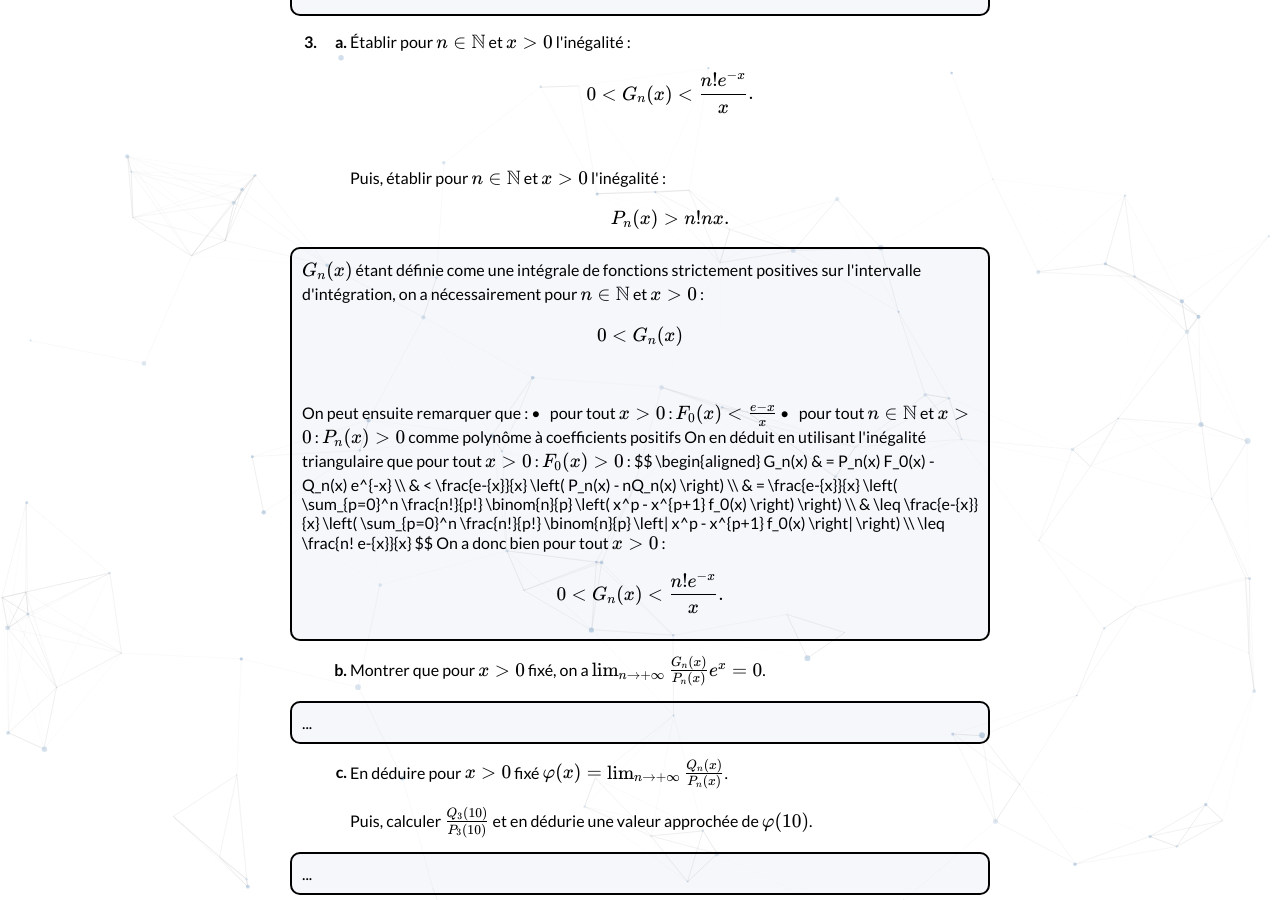
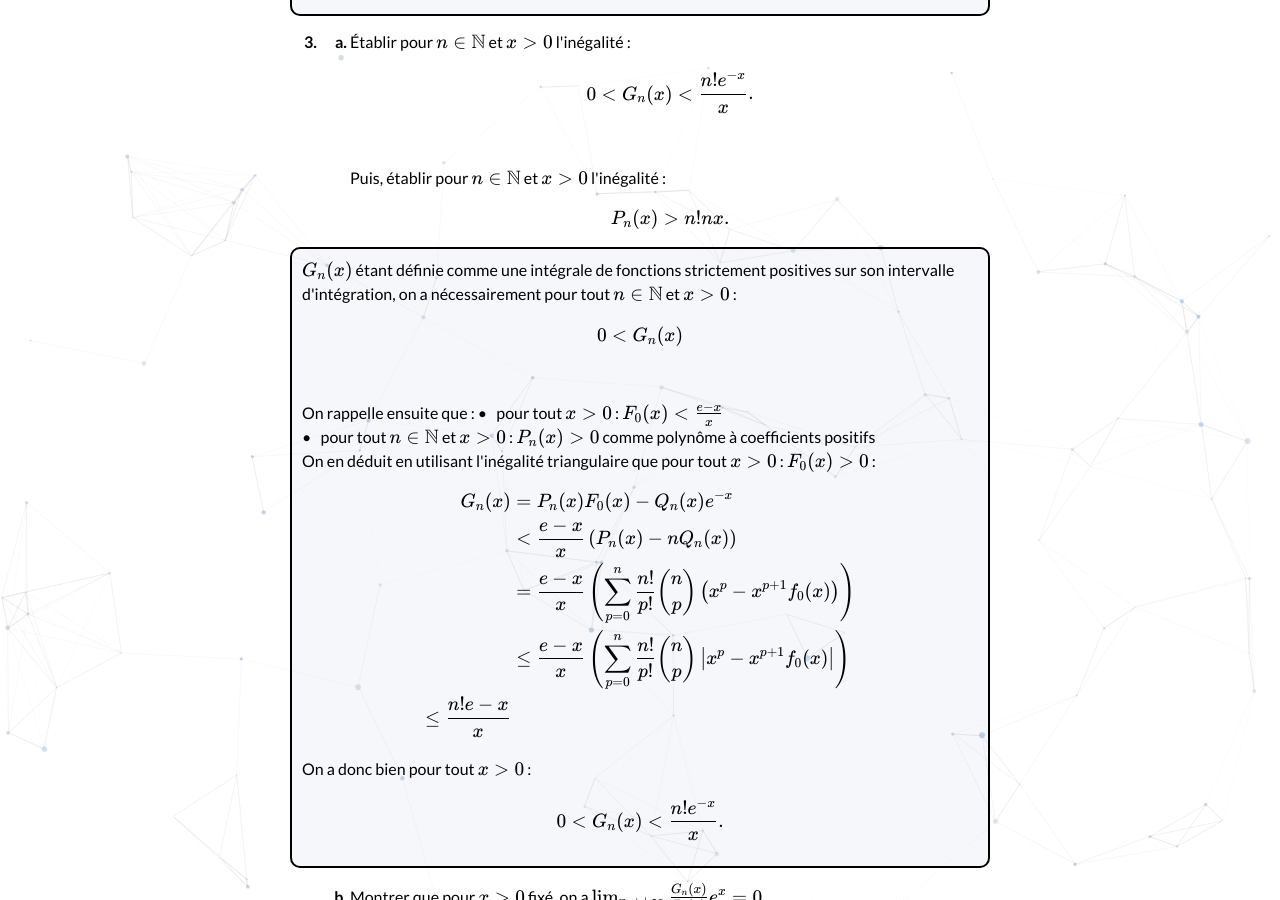
Before and after one commit to bglbrt/bglbrt.github.io, a Jekyll site: the page built from fr/ressources/corrections/administrateur_externe_1993.md, in a window 1280 px wide and 900 px high, scrolled down 10735 px. Built offline with Jekyll 4.4.1, drawn with Linux system fonts in a browser that asks for light colours; nearby versions of some CDN libraries.

Commit message:
Mise à jour des corrections

```diff
--- a/fr/ressources/corrections/administrateur_externe_1993.md
+++ b/fr/ressources/corrections/administrateur_externe_1993.md
@@ -525,14 +525,16 @@ Dans tout le problème \( x \) désigne un réel <i>strictement positif</i>, et
                 P_n(x) > n! n x.
                 $$
                 <p style="border: solid 2px; border-radius: 10px; background-color:rgba(152, 180, 212, .1); padding-right: 10px; padding-left: 10px; padding-top: 10px; padding-bottom: 10px; margin: 15px 0 15px -60px;">
-                    \( G_n(x) \) étant définie come une intégrale de fonctions strictement positives sur l'intervalle d'intégration, on a nécessairement pour \( n\in \mathbb{N} \) et \( x > 0 \) :
+                    \( G_n(x) \) étant définie comme une intégrale de fonctions strictement positives sur son intervalle d'intégration, on a nécessairement pour tout \( n\in \mathbb{N} \) et \( x > 0 \) :
                     $$
                     0 < G_n(x)
                     $$
                     <br><br>
-                    On peut ensuite remarquer que :
+                    On rappelle ensuite que :
                     • &nbsp; pour tout \( x > 0 \) : \( F_0(x) < \frac{e-{x}}{x}  \)
+                    <br>
                     • &nbsp; pour tout \( n\in \mathbb{N} \) et \( x > 0 \) : \( P_n(x) > 0 \) comme polynôme à coefficients positifs
+                    <br>
                     On en déduit en utilisant l'inégalité triangulaire que pour tout \( x > 0 \) : \( F_0(x) > 0  \) :
                     $$
                     \begin{aligned}
@@ -541,6 +543,7 @@ Dans tout le problème \( x \) désigne un réel <i>strictement positif</i>, et
                     & = \frac{e-{x}}{x} \left( \sum_{p=0}^n \frac{n!}{p!} \binom{n}{p} \left( x^p - x^{p+1} f_0(x) \right) \right) \\
                     & \leq \frac{e-{x}}{x} \left( \sum_{p=0}^n \frac{n!}{p!} \binom{n}{p} \left| x^p - x^{p+1} f_0(x) \right| \right) \\
                     \leq \frac{n! e-{x}}{x}
+                    \end{aligned}
                     $$
                     On a donc bien pour tout \( x > 0 \) :
                     $$
```
